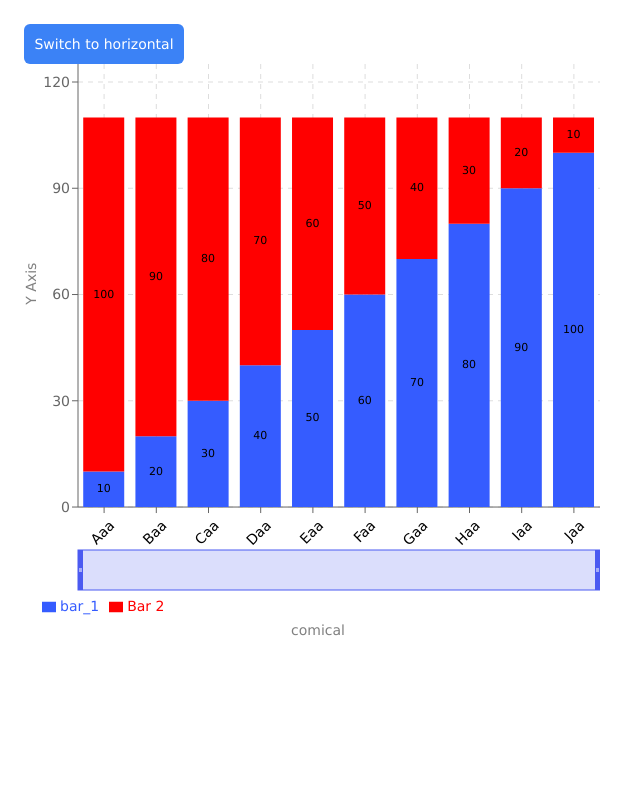
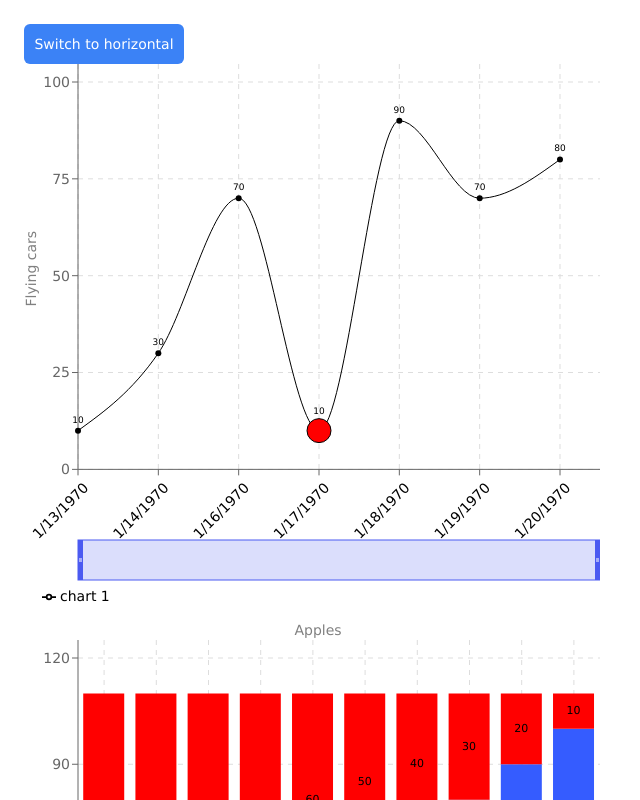
Before and after one commit to talkohavy/charts, a React (Vite) app: page / in a window 1280 px wide. Shown: the whole page, without its empty margins (0-640 px from the left). Built offline with nearby package versions, Linux system fonts and the light colour scheme.

Commit message:
fixed LineChart bug

```diff
--- a/lib/components/BarChart/BarChart.tsx
+++ b/lib/components/BarChart/BarChart.tsx
@@ -166,11 +166,11 @@ export default function BarChart(props: BarChartProps) {
 
         <XAxis
           {...chartSettings.xAxis.props}
+          {...(barsLayout === 'vertical' ? chartSettings.xAxis.verticalProps : { type: 'number' as any })}
           label={{
             ...chartSettings.xAxis.label,
             value: barsLayout === 'vertical' ? chartSettings.xAxis.label?.value : chartSettings.yAxis.label?.value,
           }}
-          {...(barsLayout === 'vertical' ? chartSettings.xAxis.verticalProps : { type: 'number' as any })}
           tick={(tickProps) => (
             // passes everything as an argument! x, y, width, height, everything! You'll even need to handle the tick's positioning, and format the entire tick.
             <CustomizedAxisTick {...tickProps} xTickFormatter={chartSettings.xAxis.tickFormatter} />
--- a/lib/components/LineChart/LineChart.tsx
+++ b/lib/components/LineChart/LineChart.tsx
@@ -141,6 +141,7 @@ export default function LineChart(props: LineChartProps) {
 
         <XAxis
           {...chartSettings.xAxis.props}
+          dataKey='x'
           label={chartSettings.xAxis.label}
           type={xAxisType === 'datetime' ? 'number' : xAxisType} // <--- 'category' v.s. 'number'. What is the difference? Isn't it the same eventually? Well no, because consider a case where gaps exist. For instance, 0 1 2 4 5. A 'category' would place an even distance between 2 & 4, when in fact it's a double gap!
           scale={xAxisType === 'datetime' ? 'time' : 'auto'}
@@ -150,7 +151,11 @@ export default function LineChart(props: LineChartProps) {
           )}
         />
 
-        <YAxis {...chartSettings.yAxis.props} label={chartSettings.yAxis.label} />
+        <YAxis
+          {...chartSettings.yAxis.props}
+          type={'number' as 'number' | 'category' | undefined} // <--- defaults to 'number'. 'category' or 'number'.
+          label={chartSettings.yAxis.label}
+        />
 
         <Tooltip
           content={(tooltipProps) => (
--- a/src/App.tsx
+++ b/src/App.tsx
@@ -1,5 +1,5 @@
 import { useState } from 'react';
-import { BarChart } from '../lib/main';
+import { BarChart, LineChart } from '../lib/main';
 
 export default function App() {
   const [barsLayout, setBarsLayout] = useState<'vertical' | 'horizontal'>('vertical');
@@ -15,6 +15,49 @@ export default function App() {
       >
         Switch to {barsLayout === 'horizontal' ? 'vertical' : 'horizontal'}
       </button>
+
+      <div className='h-xl w-xl'>
+        <LineChart
+          type='datetime'
+          settings={{
+            xAxis: {
+              label: 'Apples',
+              tickAngle: 45,
+            },
+            yAxis: {
+              label: 'Flying cars',
+            },
+            legend: {
+              show: true,
+            },
+            general: {
+              showValues: true,
+            },
+            zoomSlider: {
+              show: true,
+            },
+          }}
+          lines={[
+            {
+              name: 'chart 1',
+              curveType: 'monotoneX',
+              // color: 'blue',
+              // lineWidth: 2,
+              // showValues: true,
+              // isDashed: true,
+              data: [
+                { x: '1100000000', y: 10 },
+                { x: '1200000000', y: 30 },
+                { x: '1300000000', y: 70 },
+                { x: '1400000000', y: 10, dot: { r: 12, fill: 'red', stroke: 'black' } },
+                { x: '1500000000', y: 90, showValue: true },
+                { x: '1600000000', y: 70 },
+                { x: '1700000000', y: 80 },
+              ],
+            },
+          ]}
+        />
+      </div>
 
       <div className='h-xl w-xl'>
         <BarChart
```
